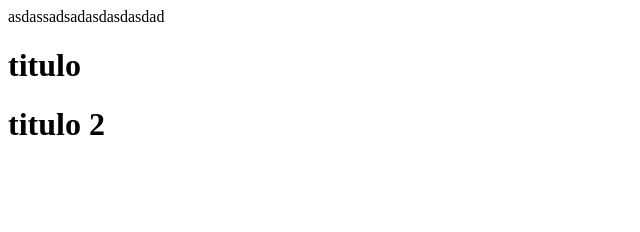
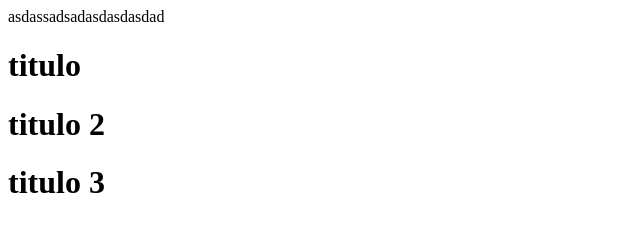
Before and after one commit to carlosjerias/Proyecto, a plain HTML site: page Index.html in a window 1280 px wide. Shown: the whole page, without its empty margins (0-640 px from the left). Drawn offline with Linux system fonts and the light colour scheme.

Commit message:
agregue un commit a otra rama

```diff
--- a/Index.html
+++ b/Index.html
@@ -8,5 +8,6 @@
 asdassadsadasdasdasdad
 <h1>titulo</h1>
 <h1>titulo 2</h1>
+<h1>titulo 3</h1>
 </body>
 </html>
```
